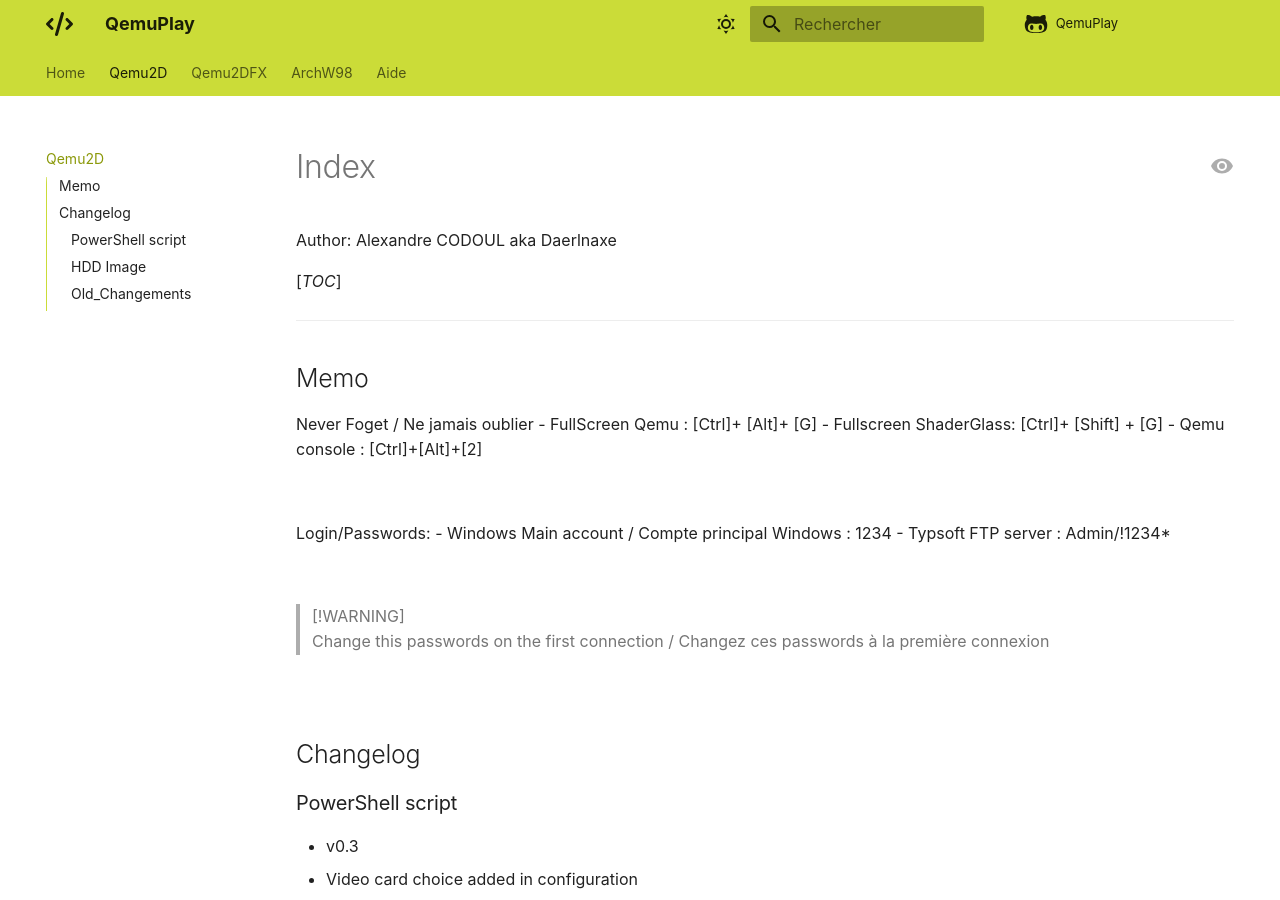
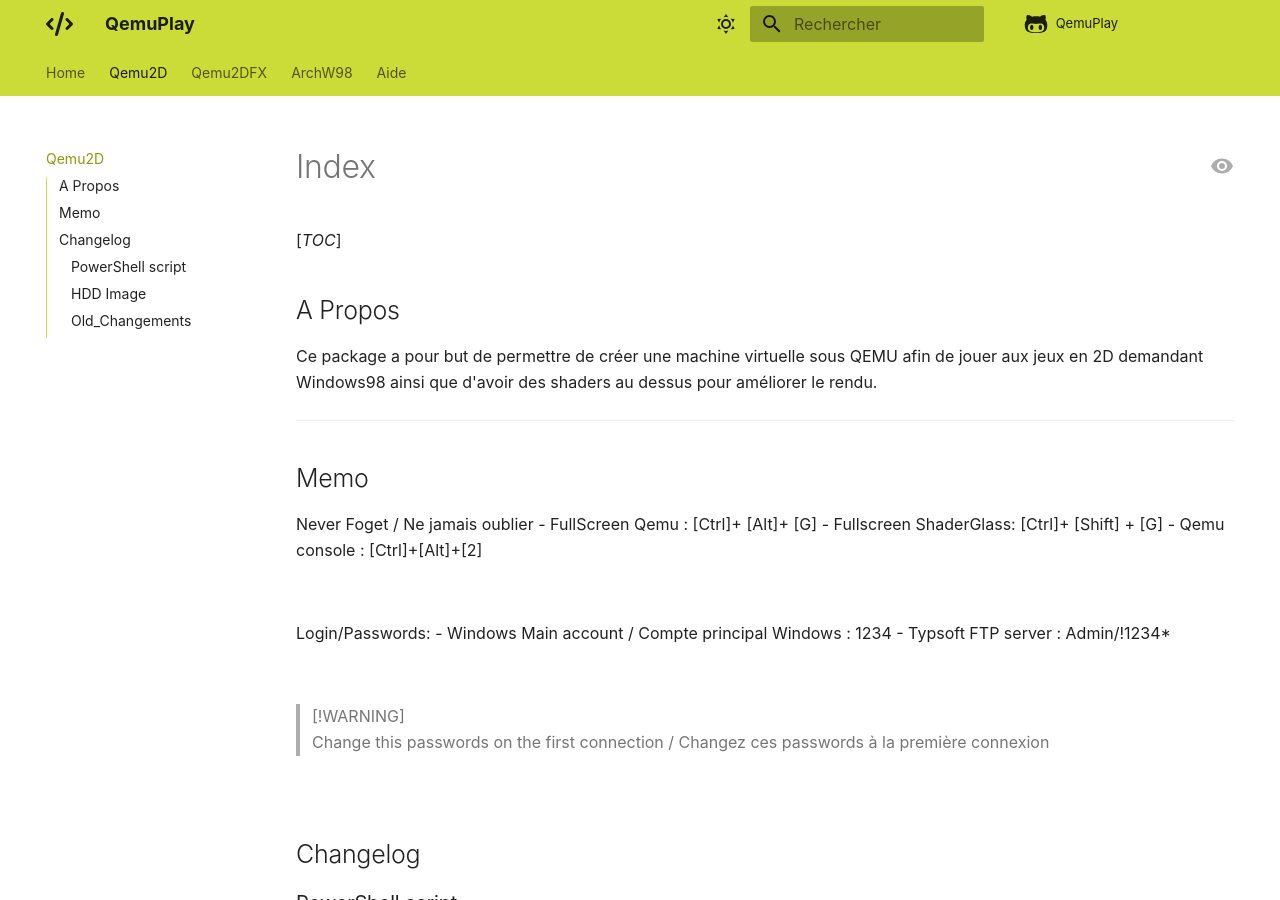
Before and after one commit to daerlnaxe/QemuPlay, an MkDocs documentation site: the page built from docs/qemu2d/index.md, in a window 1280 px wide and 900 px high. Built offline with MkDocs 1.6.1 and Material for MkDocs 9.7.7, drawn with Linux system fonts in a browser that asks for light colours; comment, search, counter and statistics services are not loaded.

Commit message:
Update index.md

```diff
--- a/docs/qemu2d/index.md
+++ b/docs/qemu2d/index.md
@@ -1,8 +1,8 @@
 # Index
-Author: Alexandre CODOUL aka Daerlnaxe
-
 [_TOC_]
 
+## A Propos
+Ce package a pour but de permettre de créer une machine virtuelle sous QEMU afin de jouer aux jeux en 2D demandant Windows98 ainsi que d'avoir des shaders au dessus pour améliorer le rendu.
 
 ----
 ## Memo
```
